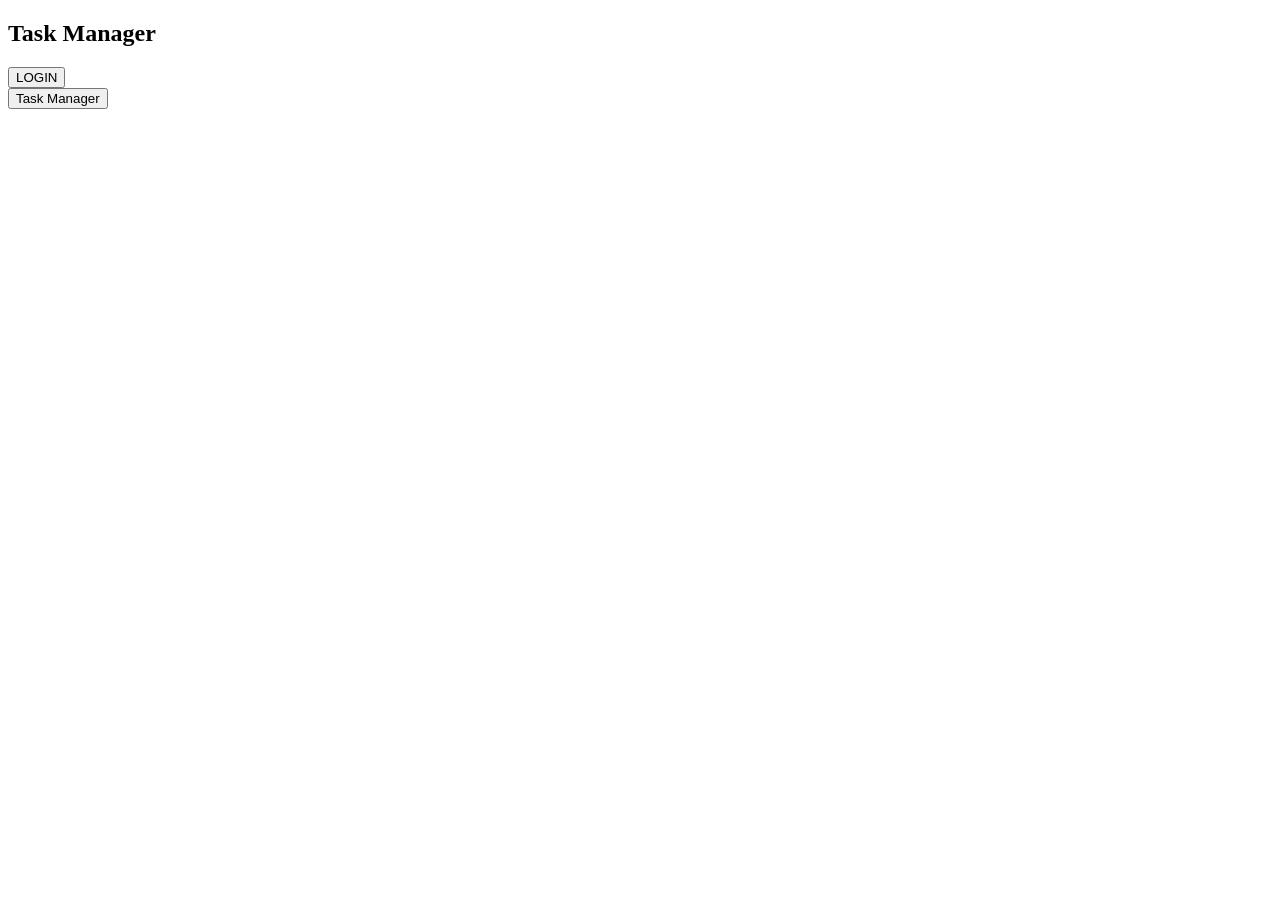
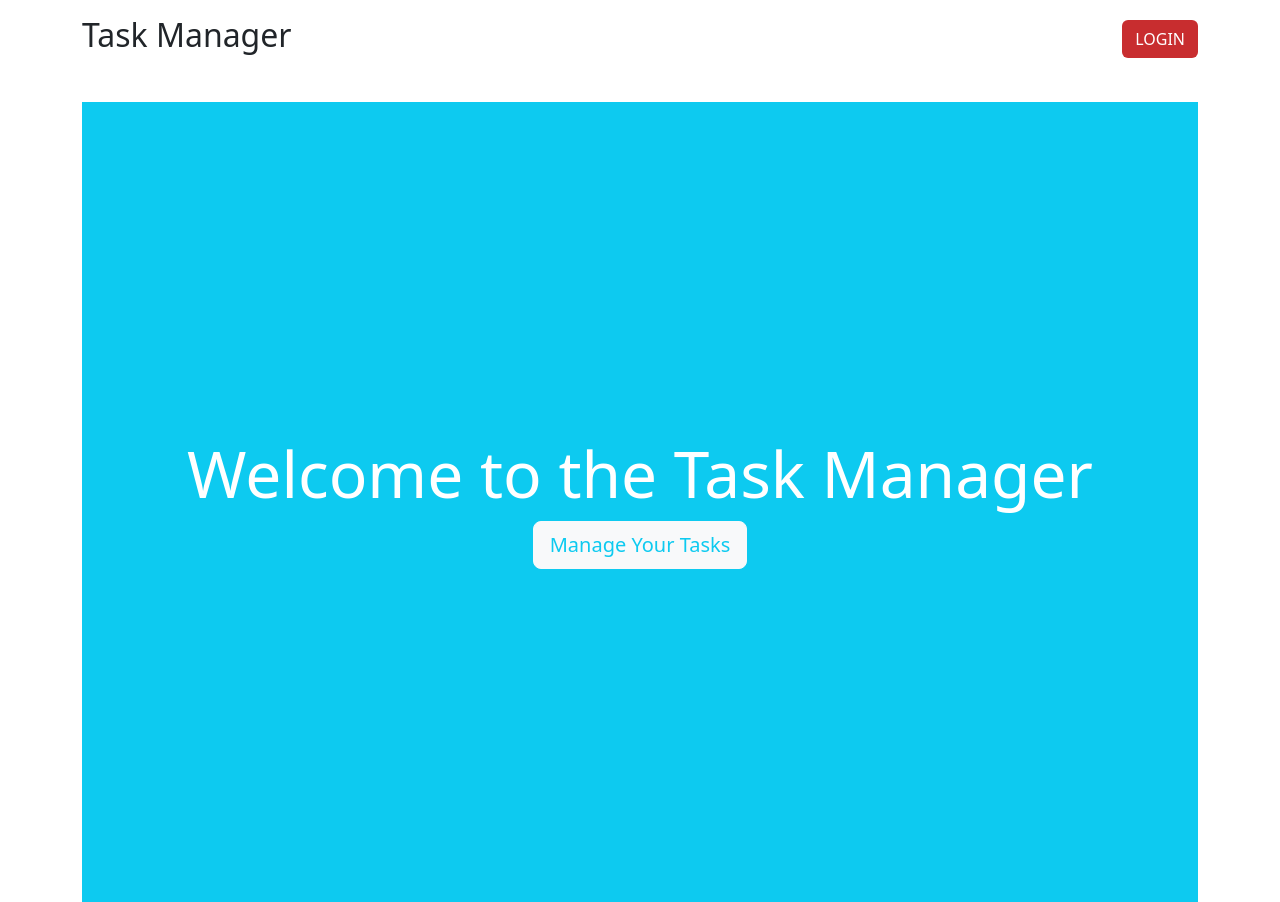
Before and after one commit to JoelErulu/TaskManager, a React (Create React App) app: page / in a window 1280 px wide. Before the commit the page ends 800 px from the top, so only its background shows below. Built offline with nearby package versions, Linux system fonts and the light colour scheme; no server answers; the HTML template or start-up script is replaced by a standard one.

Commit message:
Added some bootstrap for the design

```diff
--- a/package.json
+++ b/package.json
@@ -6,6 +6,7 @@
     "@testing-library/jest-dom": "^4.2.4",
     "@testing-library/react": "^9.5.0",
     "@testing-library/user-event": "^7.2.1",
+    "bootstrap": "^5.3.3",
     "firebase": "^7.15.0",
     "firebase-admin": "^11.10.1",
     "react": "^16.13.1",
--- a/src/App.js
+++ b/src/App.js
@@ -1,6 +1,5 @@
 import React from 'react';
 import Header from './components/Header.js';
-import './App.css';
 import './firebase/config';
 import { Route, Switch, BrowserRouter, Redirect } from 'react-router-dom';
 import Signup from './pages/Signup';
--- a/src/components/Header.js
+++ b/src/components/Header.js
@@ -2,6 +2,7 @@ import React from 'react';
 import { logout } from '../firebase/auth';
 import { useHistory } from 'react-router-dom';
 import { useSession } from '../firebase/UserProvider';
+import 'bootstrap/dist/css/bootstrap.min.css';  // Import Bootstrap CSS
 
 function Header() {
   const history = useHistory();
@@ -17,17 +18,21 @@ function Header() {
   };
 
   return (
-    <header>
-      <h2>Task Manager</h2>
+    <header className="bg-white p-3 mb-4">
+      <div className="container d-flex justify-content-between align-items-center">
+        <h2 className="text-dark">Task Manager</h2>
+        <div>
           {!!user ? (
-        <button className="ui secondary button logout" onClick={logoutUser}>
+            <button className="btn" style={{ backgroundColor: '#C82D2F', color: '#white' }} onClick={logoutUser}>
               LOGOUT
             </button>
           ) : (
-        <button className="ui primary button login" onClick={goToLogin}>
+            <button className="btn" style={{ backgroundColor: '#C82D2F', color: 'white' }} onClick={goToLogin}>
               LOGIN
             </button>
           )}
+        </div>
+      </div>
     </header>
   );
 }
--- a/src/pages/Landing.js
+++ b/src/pages/Landing.js
@@ -1,18 +1,19 @@
 import React from 'react';
-import { useHistory } from 'react-router-dom';
+import { Link } from 'react-router-dom'; // Import Link from React Router
+import 'bootstrap/dist/css/bootstrap.min.css';  // Import Bootstrap CSS
 
-function Landing() {
-  const history = useHistory();
-
-  const goToTaskManager = () => {
-    history.push('/taskmanager');
-  };
-
+const Landing = () => {
   return (
-    <div>
-      <button onClick={goToTaskManager}>Task Manager</button>
+    <div className="bg-info text-white min-vh-100 d-flex justify-content-center align-items-center">
+      <div className="text-center">
+        <h1 className="display-3">Welcome to the Task Manager</h1>
+        {/* Use Link to navigate to the TaskManager page */}
+        <Link to="/taskmanager">
+          <button className="btn btn-lg btn-light text-info">Manage Your Tasks</button>
+        </Link>
+      </div>
     </div>
   );
-}
+};
 
 export default Landing;
```
Also changed, not shown: src/App.css (deleted), 1 other file (tests, documents, lock files or other folders). Lines whose indentation alone changed are shown as unchanged.
